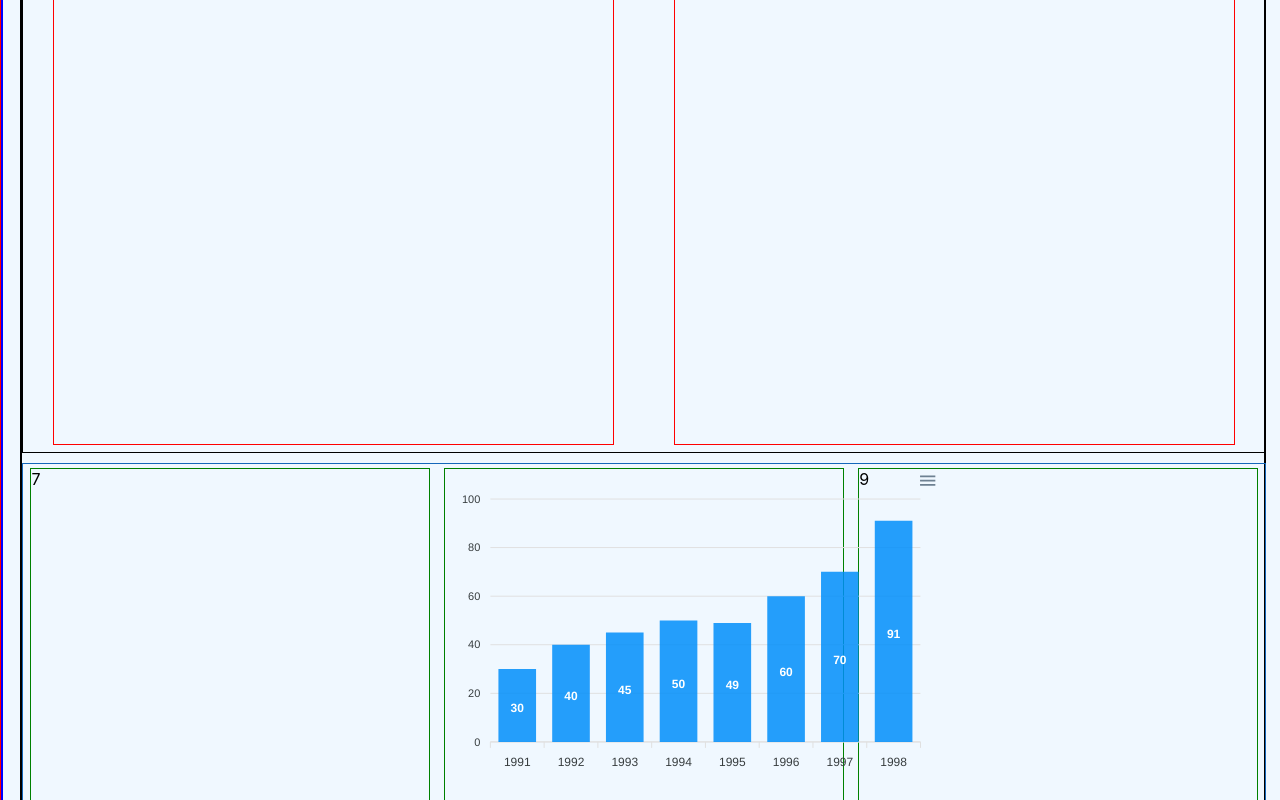
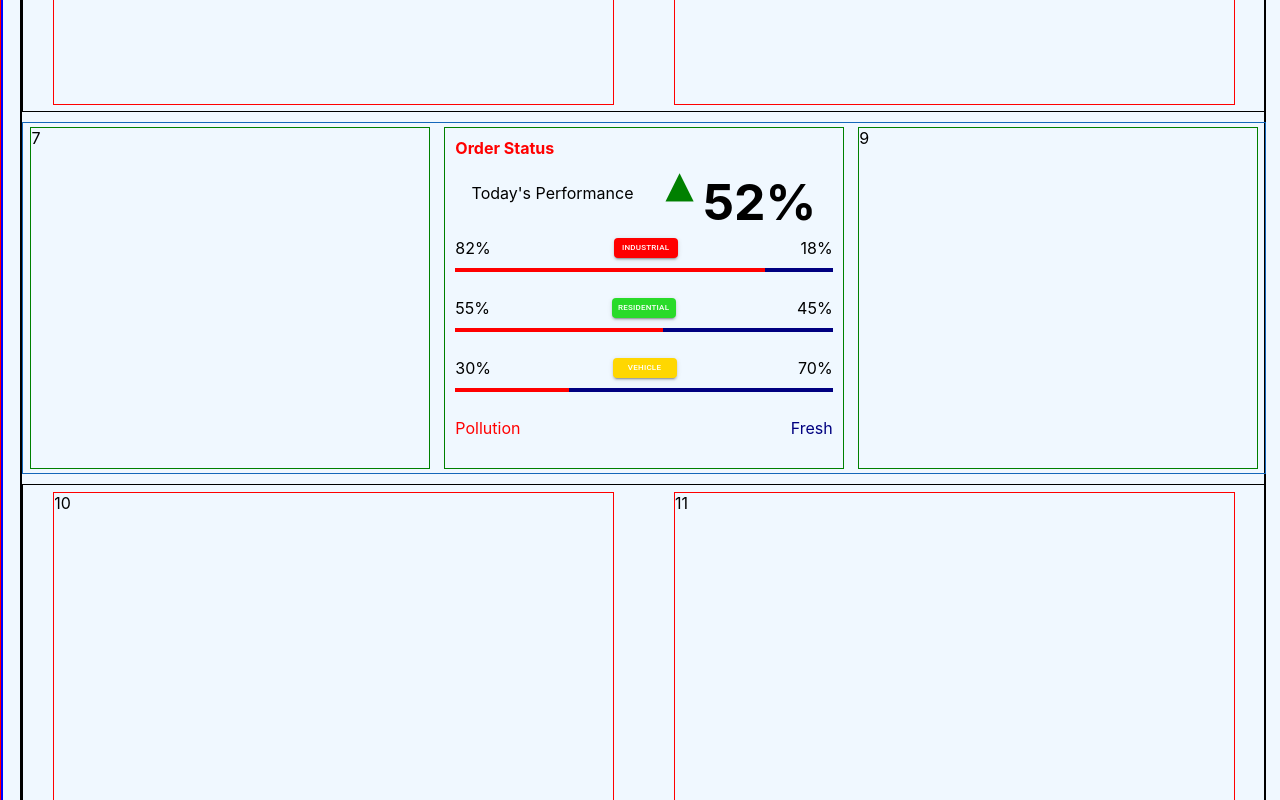
Before and after one commit to GovindVermagkv/Worldometer, a React (Create React App) app: page / in a window 1280 px wide. Shown: the part 560-1360 px from the top of the page. Built offline with nearby package versions, Linux system fonts and the light colour scheme.

Commit message:
Pollution chart created

```diff
--- a/src/App.css
+++ b/src/App.css
@@ -8,7 +8,7 @@
 }
 #layout_container{
   width: 100%;
-  height: 450vh;
+  /* height: 450vh; */
   border: 1px solid red;
 }
 #header_container{
@@ -82,6 +82,7 @@ margin: 10px 0px;
   height: 350px;
   border: 1px solid rgb(20, 103, 186);
   display: flex;
+  flex-wrap: wrap;
   justify-content: space-around;
   align-items: center;
   margin: 10px 0px;
@@ -125,30 +126,28 @@ margin: 10px 0px;
 
 
 
-
+/* --------------pollution-------- */
 #pollution{
   width: 100%;
-  height: 100vh;
+  height: 350px;
   display: flex;
   justify-content: center;
-  align-items: center;
-  border: 2px solid red;
 }
 #pollution>div{
-  width: 90%;
+  width: 100%;
   height: 90%;
-  border: 2px solid black;
+  /* border: 2px solid black; */
   padding: 10px;
 }
 #pollution>div>b{
   color: red;
 }
-#pollution>div>div{
+#pollution>div>#order_tab{
   height: 70px;
   display: flex;
   align-items: center;
   justify-content: space-around;
-  border: 1px solid green;
+  /* border: 1px solid green; */
 }
 #pollution>div>div>strong{
   font-size: 50px;
@@ -157,3 +156,69 @@ margin: 10px 0px;
   font-size: 50px;
   color: green;
 }
+#range_area{
+  width: 100%;
+  height: 50px;
+}
+#range_title{
+  width: 100%;
+  display: flex;
+  margin: 10px 0px;
+  justify-content: space-between;
+}
+#delivered{
+  background-color: red;
+  font-size: 8px;
+  padding: 3px;
+}
+#shipped{
+  background-color: rgb(41, 219, 41);
+  font-size: 8px;
+  padding: 3px;
+}
+#pending{
+  background-color: gold;
+  font-size: 8px;
+  padding: 3px;
+}
+#range_box{
+  width: 100%;
+  display: flex;
+}
+#range_box>#positive1{
+  width: 82%;
+  border-bottom: 4px solid red;
+}
+#range_box>#negetive1{
+  width: 18%;
+  border-bottom: 4px solid navy;
+}
+#range_box>#positive2{
+  width: 55%;
+  border-bottom: 4px solid red;
+}
+#range_box>#negetive2{
+  width: 45%;
+  border-bottom: 4px solid navy;
+}
+#range_box>#positive3{
+  width: 30%;
+  border-bottom: 4px solid red;
+}
+#range_box>#negetive3{
+  width: 70%;
+  border-bottom: 4px solid navy;
+}
+#alert_color{
+  width: 100%;
+  display: flex;
+  justify-content: space-between;
+  margin-top:10px ;
+}
+#alert_text1{
+  color: red;
+}
+#alert_text2{
+  color: navy;
+}
+/* --------------pollution------- */
--- a/src/Components/Main.js
+++ b/src/Components/Main.js
@@ -1,6 +1,7 @@
 import React from "react";
 import '../App.css'
-import Rangechart from "./Rangechart";
+// import Rangechart from "./Rangechart";
+import Pollution from "./pollution";
 
 
 
@@ -28,7 +29,7 @@ const Main=()=>{
 
         <div id="product_order_profile">
             <div>7</div>
-            <div> <Rangechart /></div>
+            <div> <Pollution /></div>
             <div>9</div>
         </div>
 
--- a/src/Components/pollution.js
+++ b/src/Components/pollution.js
@@ -1,6 +1,6 @@
 import React from "react";
 import '../App.css';
-// import { Button } from '@mui/material';
+import { Button } from '@mui/material';
 
 const Pollution = () => {
     return (
@@ -8,7 +8,21 @@ const Pollution = () => {
             <div id="pollution">
                 <div>
                     <b>Order Status</b>
-                    <div><p>Today's Performance</p>  <strong> <sup>▴</sup> 52%</strong></div>
+                    <div id="order_tab"><p>Today's Performance</p>  <strong> <sup>▴</sup> 52%</strong></div>
+                    <div id="range_area">
+                        <div id="range_title"><p>82%</p><Button id='delivered' variant="contained">Industrial</Button><p>18%</p></div>
+                        <div id="range_box"><div id="positive1"></div><div id="negetive1"></div> </div>
+                    </div>
+                    <div id="range_area">
+                        <div id="range_title"><p>55%</p><Button id='shipped' variant="contained">Residential</Button><p>45%</p></div>
+                        <div id="range_box"><div id="positive2"></div><div id="negetive2"></div> </div>
+                    </div>
+                    <div id="range_area">
+                        <div id="range_title"><p>30%</p><Button id='pending' variant="contained">Vehicle</Button><p>70%</p></div>
+                        <div id="range_box"><div id="positive3"></div><div id="negetive3"></div> </div>
+                    </div>
+                    <div id="alert_color"><p id="alert_text1">Pollution</p><p id="alert_text2">Fresh</p></div>
+
                 </div>
             </div>
         </>
```
